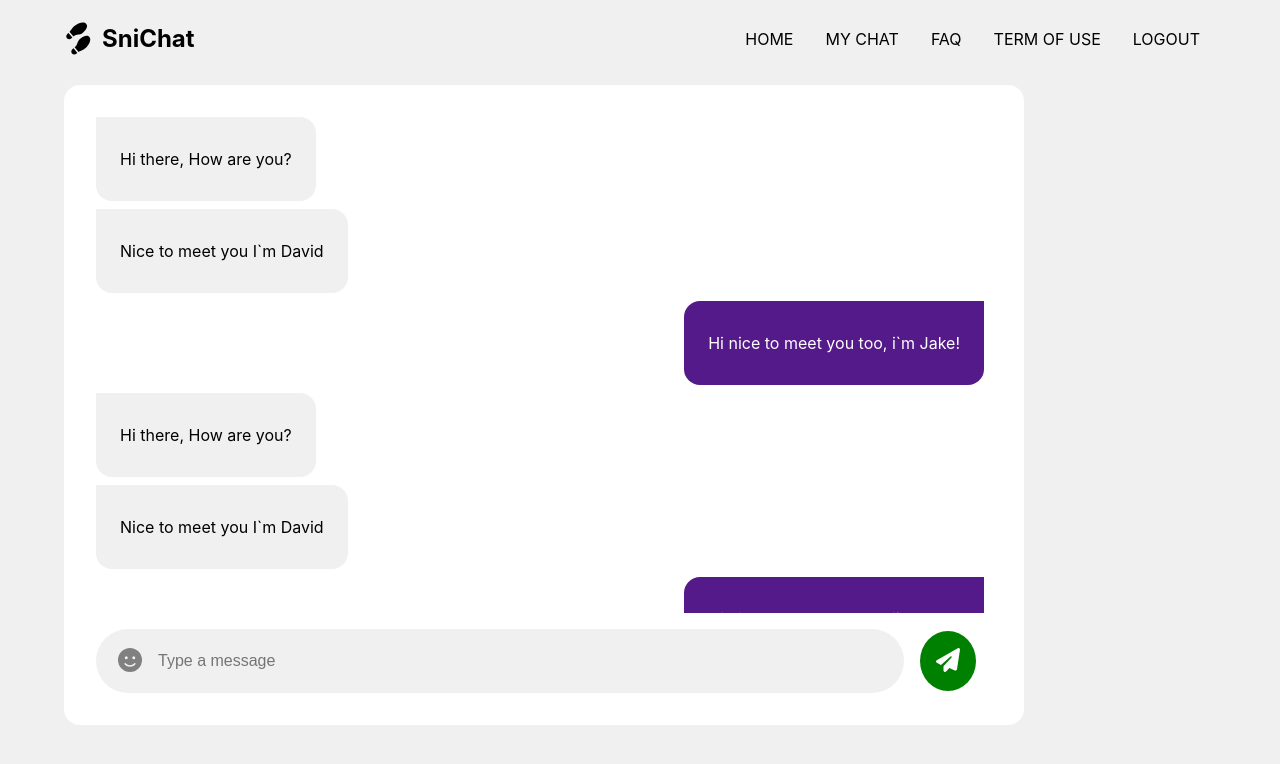
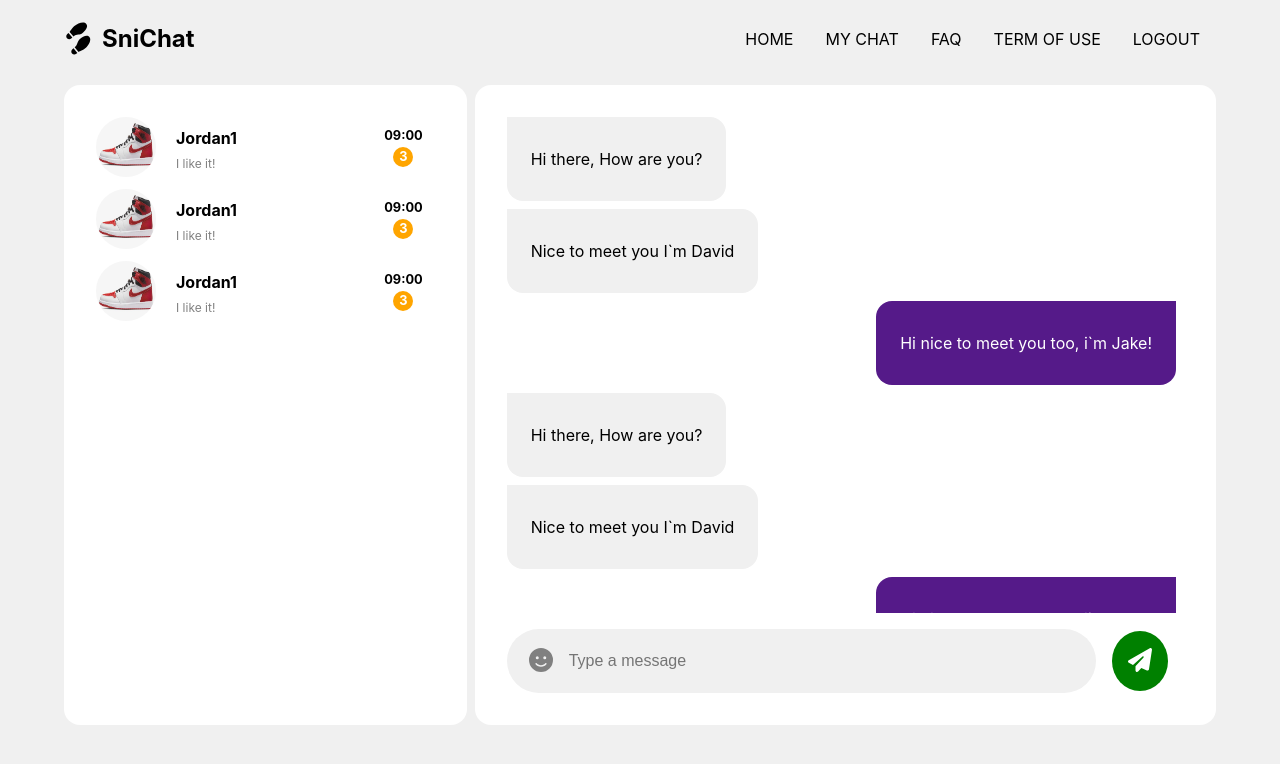
Before and after one commit to Doyun-Han/snichat-client, a React (Create React App) app: page / in a window 1280 px wide. Shown: the top 764 px of the page. Built offline with nearby package versions, Linux system fonts and the light colour scheme.

Commit message:
make chat list

```diff
--- a/src/App.css
+++ b/src/App.css
@@ -1,3 +1,7 @@
 .App {
   padding: 1.rem 2rem 2rem 0;
+  overflow-y: hidden;
+  display: flex;
+  justify-content: center;
+  align-items: center;
 }
--- a/src/components/chatboard/chatboard.css
+++ b/src/components/chatboard/chatboard.css
@@ -1,14 +1,37 @@
+p {
+    margin: 0;
+    padding: 0.25rem;
+}
 button {
     outline: none;
     border: none;
     background-color: transparent;
     cursor: pointer
 }
-.b_container {
+
+ul {
+    list-style : none;
+    margin: 0;
+    padding: 0;
+}
+
+img {
+    width: 60px;
+    height: 60px;
+    border-radius: 50%;
+}
+.b_wrap {
+    display: flex;
+    align-items: center;
+    gap: 0.5rem;
+}
+
+.b_right {
+    flex : 2;
     box-sizing: border-box;
-    width: 60rem;
     background-color: white;
-    height: 40rem;
+    width: 100%;
+    height: 80vh;
     padding: 2rem;
     border-radius: 16px;
     display: flex;
@@ -79,9 +102,6 @@ button {
     display: flex;
     flex-direction: column;
     gap : 0.5rem;
-    list-style : none;
-    margin: 0;
-    padding: 0;
 }
 
 .message {
@@ -102,3 +122,74 @@ button {
     color: white;
     border-radius: 16px 0 16px 16px;
 }
+
+.b_left {
+    box-sizing: border-box;
+    flex: 1;
+    width: 100%;
+    height: 80vh;
+    background-color: white;
+    border-radius: 16px;
+    padding: 2rem;
+    overflow-y: auto;
+}
+
+.chatRows {
+    display: flex;
+    flex-direction: column;
+    width: 100%;
+    gap: 0.5rem;
+}
+
+.chatList {
+    display: flex;
+    align-items: center;
+}
+
+.li_description {
+    flex : 1;
+    margin-left: 0.5rem;
+    display: flex;
+    justify-content: space-between;
+    padding: 4px 8px;
+}
+
+.li_left p:nth-of-type(1) {
+    font-weight: bold;
+}
+
+.li_left p:nth-of-type(2) {
+    font-size: 0.75rem;
+    color: gray;
+}
+
+.li_right {
+    display: flex;
+    flex-direction: column;
+    align-items: center;
+}
+
+.li_right p:nth-of-type(1) {
+    font-size: 0.8rem;
+    font-weight: bold;
+}
+
+.msgCount {
+    background-color: orange;
+    width: 20px;
+    height: 20px;
+    font-size: 0.75rem;
+    color: white;
+    font-weight: bold;
+    border-radius: 50%;
+    display: flex;
+    justify-content: center;
+    align-items: center;
+}
+
+.chatList:last-child(1)::after {
+    content: '';
+    width: 90%;
+    height: 1px;
+    border: 1px solid black;
+}
--- a/src/components/chatboard/chatboard.jsx
+++ b/src/components/chatboard/chatboard.jsx
@@ -3,8 +3,69 @@ import './chatboard.css'
 import { FontAwesomeIcon } from "@fortawesome/react-fontawesome";
 import {faPaperPlane} from '@fortawesome/free-solid-svg-icons';
 import {faFaceSmile} from '@fortawesome/free-solid-svg-icons';
+import img from './jordan.JPG'
 const Chatboard = (props) => (
-        <div className="b_container">
+    <>
+    <div className="b_wrap">
+        <div className="b_left">
+            <div className="chatList">
+                    <ul className="chatRows">
+                        <li className="chatList">
+                            <div className="li_img">
+                                <img src={img} alt="" />
+                            </div>
+                            <div className="li_description">
+                                <div className="li_left">
+                                    <p>Jordan1</p>
+                                    <p>I like it!</p>
+                                </div>
+                                <div className="li_right">
+                                    <p>09:00</p>
+                                    <div className="msgCount">
+                                    <p>3</p>
+                                    </div>
+                                </div>
+                            </div>
+                        </li>
+                        <li className="chatList">
+                            <div className="li_img">
+                                <img src={img} alt="" />
+                            </div>
+                            <div className="li_description">
+                                <div className="li_left">
+                                    <p>Jordan1</p>
+                                    <p>I like it!</p>
+                                </div>
+                                <div className="li_right">
+                                    <p>09:00</p>
+                                    <div className="msgCount">
+                                    <p>3</p>
+                                    </div>
+                                </div>
+                            </div>
+                        </li>
+                        <li className="chatList">
+                            <div className="li_img">
+                                <img src={img} alt="" />
+                            </div>
+                            <div className="li_description">
+                                <div className="li_left">
+                                    <p>Jordan1</p>
+                                    <p>I like it!</p>
+                                </div>
+                                <div className="li_right">
+                                    <p>09:00</p>
+                                    <div className="msgCount">
+                                    <p>3</p>
+                                    </div>
+                                </div>
+                            </div>
+                        </li>
+                    </ul>
+            </div>
+        </div>
+
+        <div className="b_right">
             <div className="b_board">
                 <ul className='messages'>
                     <li className="message other">Hi there, How are you?</li>
@@ -42,6 +103,9 @@ const Chatboard = (props) => (
                 </div>
             </div>
         </div>
+    </div>
+    </>
+
     );
 
 export default Chatboard;
```
Also changed, not shown: src/components/chatboard/jordan.JPG (added).
